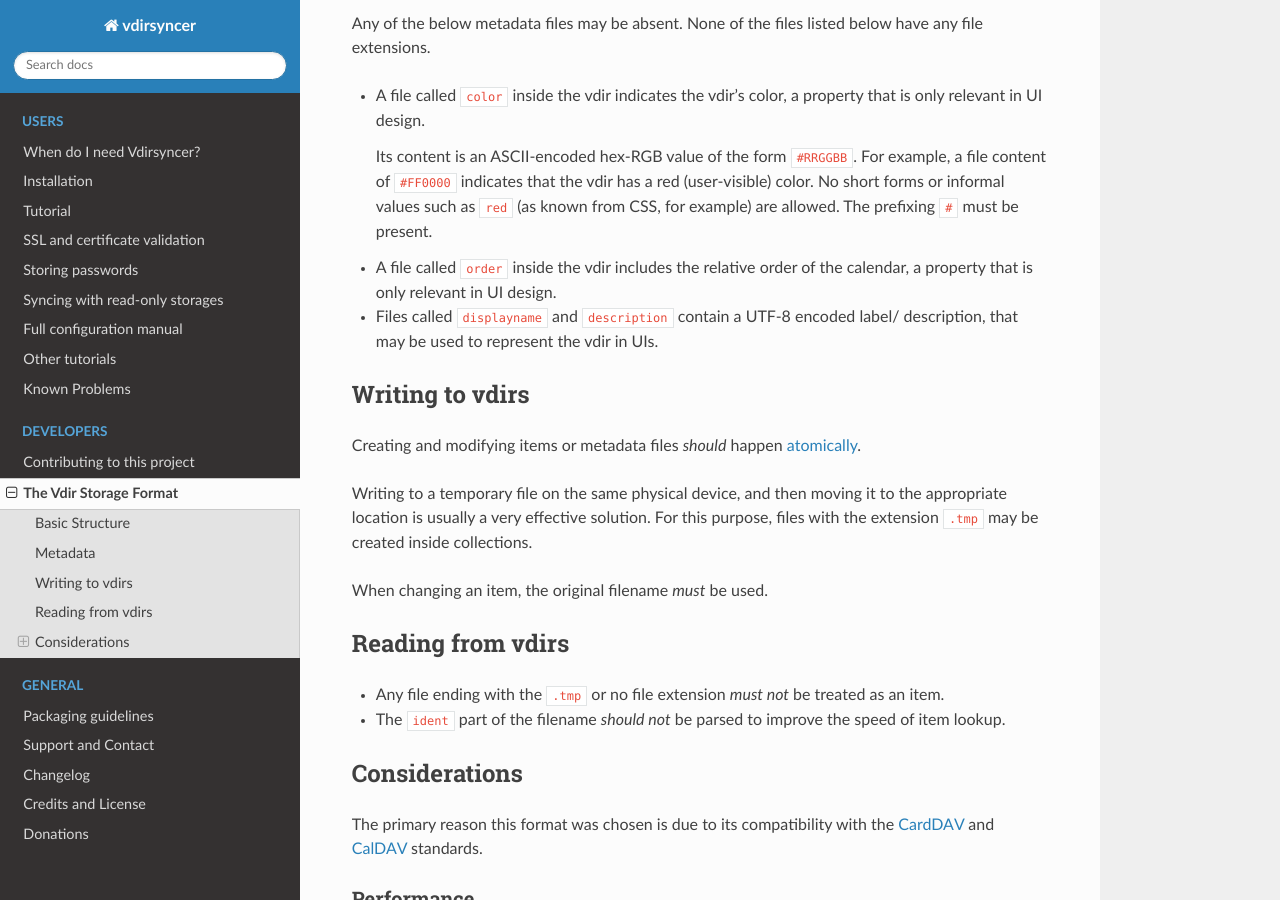
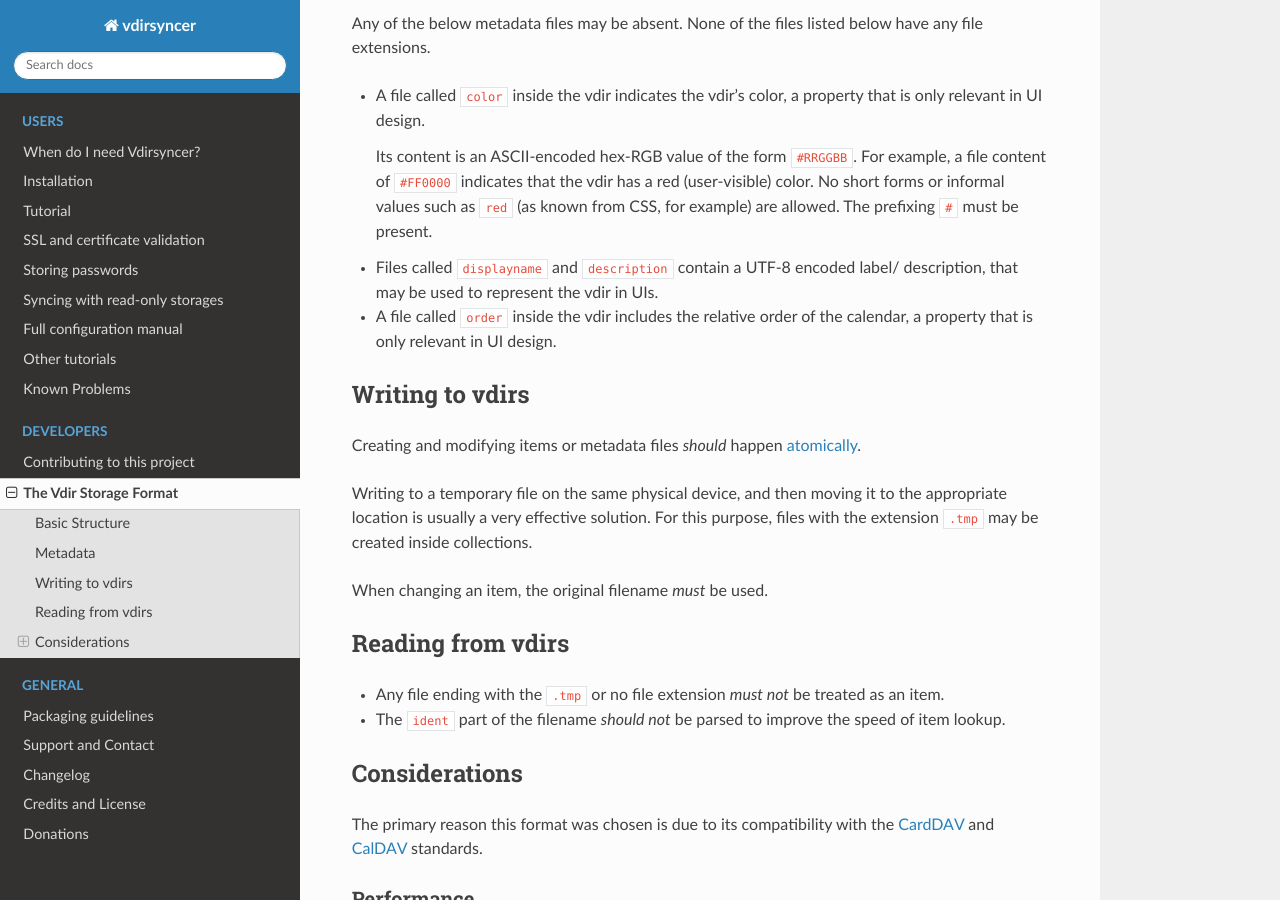
Before and after one commit to pimutils/vdirsyncer, a Sphinx documentation site: the page built from docs/vdir.rst, in a window 1280 px wide and 900 px high, scrolled down 890 px. Built offline with Sphinx 7.4.7 and the Read the Docs theme 2.0.0, drawn with Linux system fonts in a browser that asks for light colours.

Commit message:
`order` is probably less important than the others

```diff
--- a/docs/vdir.rst
+++ b/docs/vdir.rst
@@ -56,11 +56,11 @@ have any file extensions.
   known from CSS, for example) are allowed. The prefixing ``#`` must be
   present.
 
+- Files called ``displayname`` and ``description`` contain a UTF-8 encoded label/
+  description, that may be used to represent the vdir in UIs.
+
 - A file called ``order`` inside the vdir includes the relative order
   of the calendar, a property that is only relevant in UI design.
-
-- Files called ``displayname`` and ``description`` contain a UTF-8 encoded label/
-  description, that may be used to represent the vdir in UIs.
 
 Writing to vdirs
 ================
```
